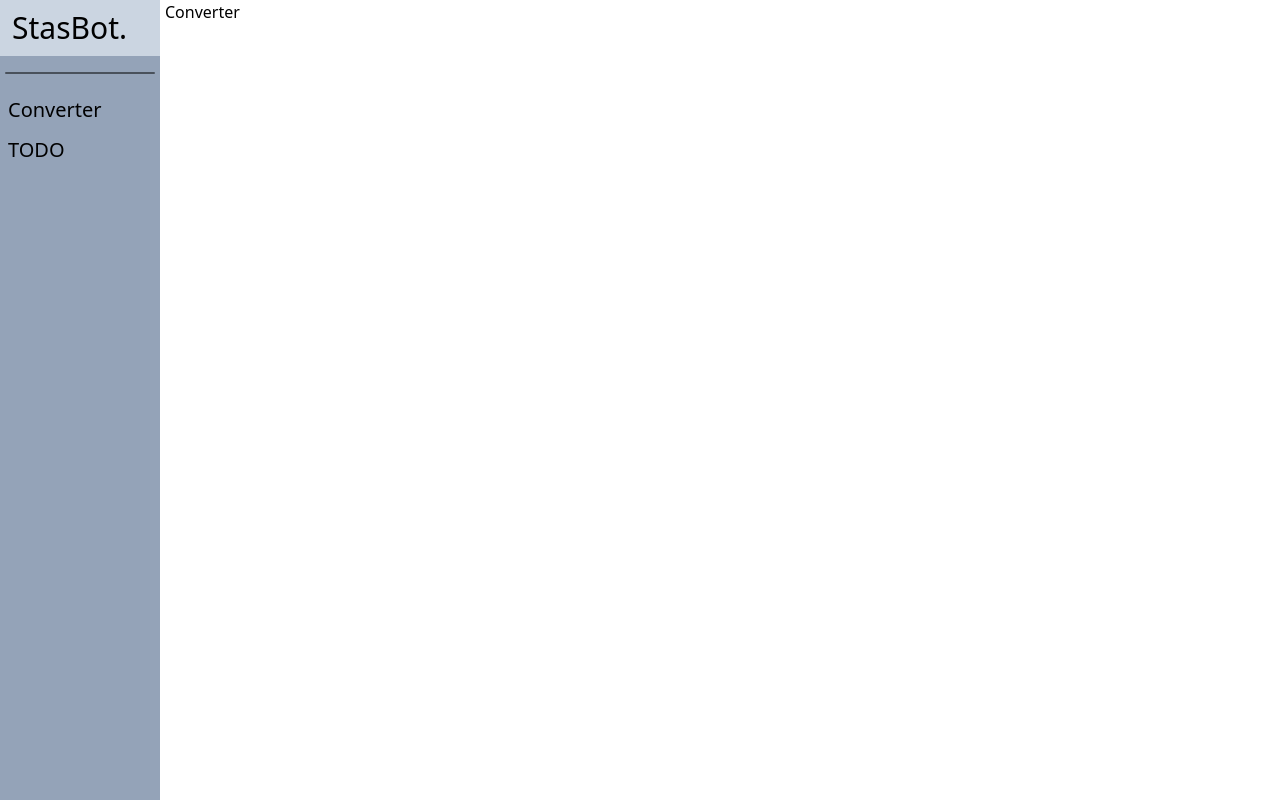
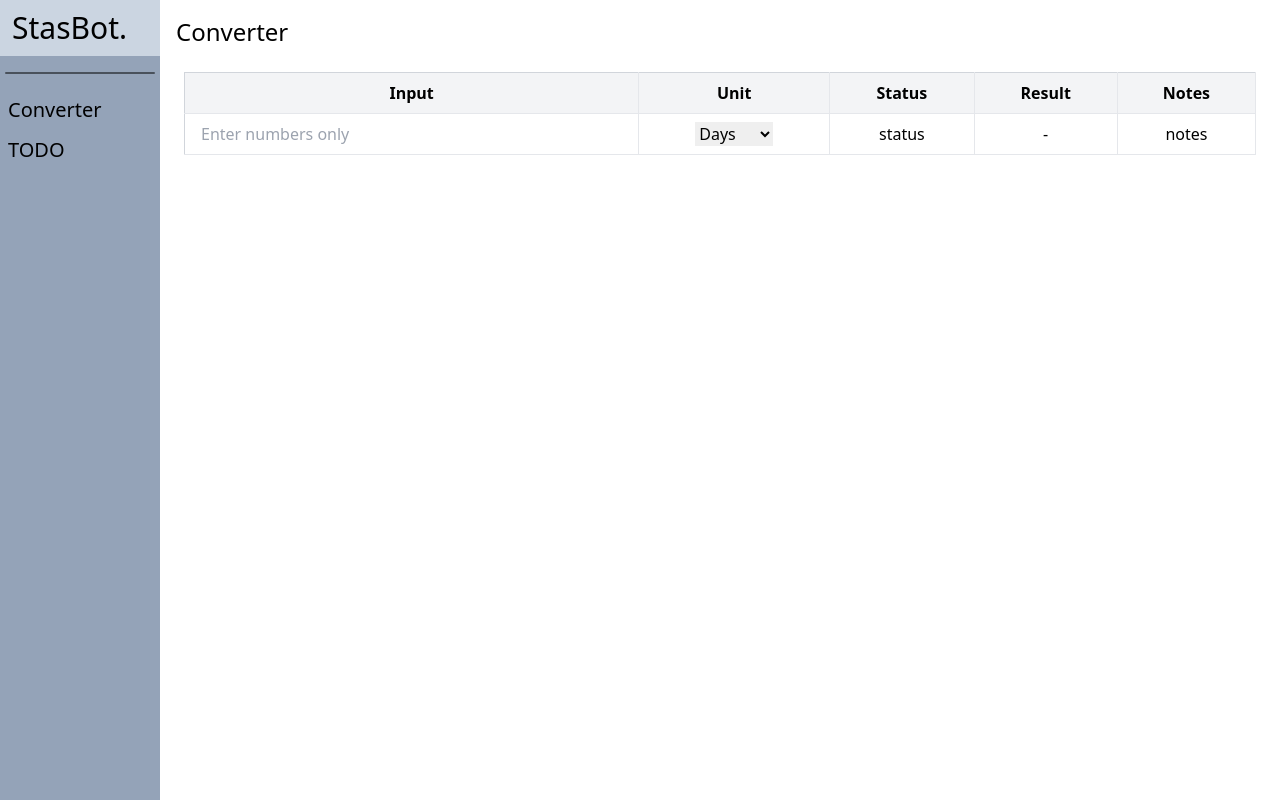
Before and after one commit to StasGavrilov/SGUtils, a Next.js app: page /converter in a window 1280 px wide. Built offline with nearby package versions, Linux system fonts and the light colour scheme.

Commit message:
finished converter

```diff
--- /dev/null
+++ b/src/app/converter/NumberInput.tsx
@@ -0,0 +1,25 @@
+interface NumberInputProps {
+  value: number | ''
+  onValueChange: (newValue: number | '') => void
+}
+
+export default function NumberInput({ value, onValueChange }: NumberInputProps) {
+  const handleChange = (e: React.ChangeEvent<HTMLInputElement>) => {
+    const inputValue = e.target.value.trim()
+    const numericValue = parseInt(inputValue, 10)
+
+    if (!isNaN(numericValue) || inputValue === '') {
+      onValueChange(inputValue === '' ? '' : numericValue)
+    }
+  }
+
+  return (
+    <input
+      type="number"
+      className="w-full"
+      value={value}
+      onChange={handleChange}
+      placeholder="Enter numbers only"
+    />
+  )
+}
--- /dev/null
+++ b/src/app/converter/Result.tsx
@@ -0,0 +1,32 @@
+interface ResultProps {
+    value: number | ''
+    unit: string
+  }
+
+export default function Result({ value, unit }: ResultProps) {
+    const calculateResult = () => {
+      if (value === '') return '-'
+      let result
+
+      switch (unit) {
+        case 'Days':
+          result = value / 24
+          break
+        case 'Weeks':
+          result = value / (24 * 7)
+          break
+        case 'Months':
+          result = value / (24 * 30)
+          break
+        case 'Years':
+          result = value / (24 * 365)
+          break
+        default:
+          result = value
+      }
+
+      return result.toFixed(2)
+    }
+
+    return <span>{calculateResult()}</span>
+}
--- /dev/null
+++ b/src/app/converter/UnitSelection.tsx
@@ -0,0 +1,22 @@
+interface UnitSelectionProps {
+  selectedUnit: string
+  onUnitChange: (newUnit: string) => void
+}
+
+export default function UnitSelection({ selectedUnit, onUnitChange }: UnitSelectionProps) {
+  const units = ['Days', 'Weeks', 'Months', 'Years']
+
+  const handleChange = (e: React.ChangeEvent<HTMLSelectElement>) => {
+    onUnitChange(e.target.value)
+  }
+
+  return (
+    <select value={selectedUnit} onChange={handleChange}>
+      {units.map((unit, index) => (
+        <option key={index} value={unit}>
+          {unit}
+        </option>
+      ))}
+    </select>
+  )
+}
--- a/src/app/converter/page.tsx
+++ b/src/app/converter/page.tsx
@@ -1,7 +1,30 @@
+'use client'
+
+import React, { useState } from 'react'
+import Box from "@/components/Box/Box"
+import Table from "@/components/Table/Table"
+import NumberInput from "./NumberInput"
+import UnitSelection from "./UnitSelection"
+import Result from "./Result"
+
 export default function Converter() {
+  const [value, setValue] = useState<number | ''>('')
+  const [selectedUnit, setSelectedUnit] = useState<string>('Days')
+
+  const headers = ['Input', 'Unit', 'Status', 'Result', 'Notes']
+  const data = [
+    [
+      <NumberInput value={value} onValueChange={setValue} />,
+      <UnitSelection selectedUnit={selectedUnit} onUnitChange={setSelectedUnit} />,
+      <span>status</span>,
+      <Result value={value} unit={selectedUnit} />,
+      <span>notes</span>,
+    ],
+  ]
+
   return (
-    <div>
-      Converter
-    </div>
+    <Box title="Converter">
+      <Table headers={headers} data={data} />
+    </Box>
   )
 }
--- a/src/app/layout.tsx
+++ b/src/app/layout.tsx
@@ -16,7 +16,7 @@ export default function RootLayout({ children }: Readonly<{ children: React.Reac
       <body>
         <Header />
 
-        <main className="pl-[165px]">
+        <main className="pl-[160px]">
           {children}
         </main>
       </body>
--- /dev/null
+++ b/src/components/Box/Box.tsx
@@ -0,0 +1,16 @@
+interface ITitle {
+    title: string
+    children: React.ReactNode
+}
+
+export default function Box({title, children}: ITitle) {
+  return (
+    <div className="p-4">
+        <h2 className="text-2xl">{title}</h2>
+
+        <main className="p-2 mt-4">
+          {children}
+        </main>
+    </div>
+  )
+}
--- /dev/null
+++ b/src/components/Table/Table.tsx
@@ -0,0 +1,34 @@
+interface ITable {
+    headers: string[]
+    data: JSX.Element[][]
+  }
+
+export default function Table({ headers, data }: ITable) {
+    return (
+        <div className="overflow-x-auto">
+          <table className="min-w-full bg-white border border-gray-300">
+            <thead className="bg-gray-100">
+              <tr>
+                {headers.map((header, index) => (
+                  <th key={index} className="py-2 px-4 border-b border-r text-center">
+                    {header}
+                  </th>
+                ))}
+              </tr>
+            </thead>
+
+            <tbody>
+              {data.map((row, rowIndex) => (
+                <tr key={rowIndex}>
+                  {row.map((cell, cellIndex) => (
+                    <td key={cellIndex} className="py-2 px-4 border-b border-r text-center">
+                      {cell}
+                    </td>
+                  ))}
+                </tr>
+              ))}
+            </tbody>
+          </table>
+        </div>
+      )
+}
```
